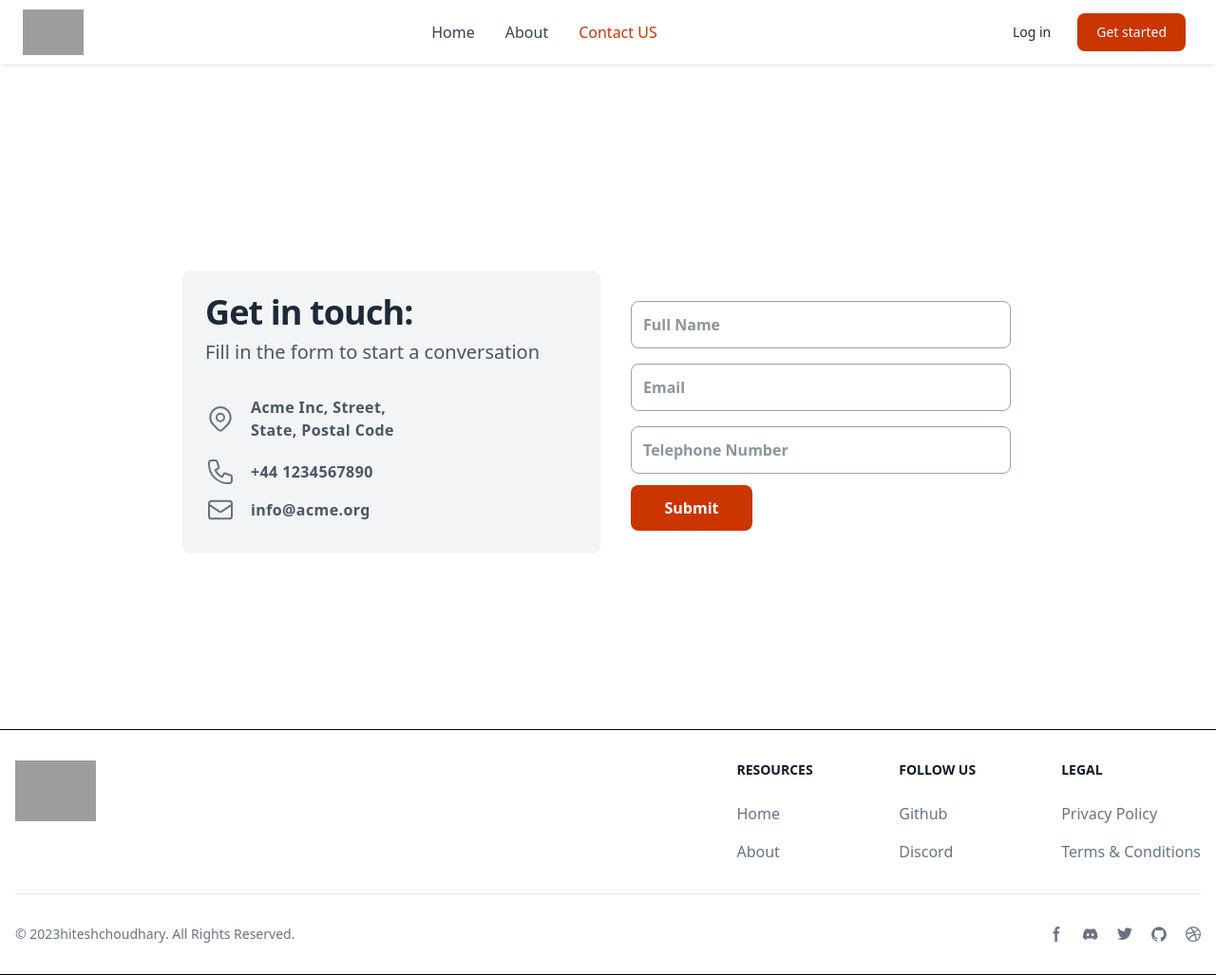
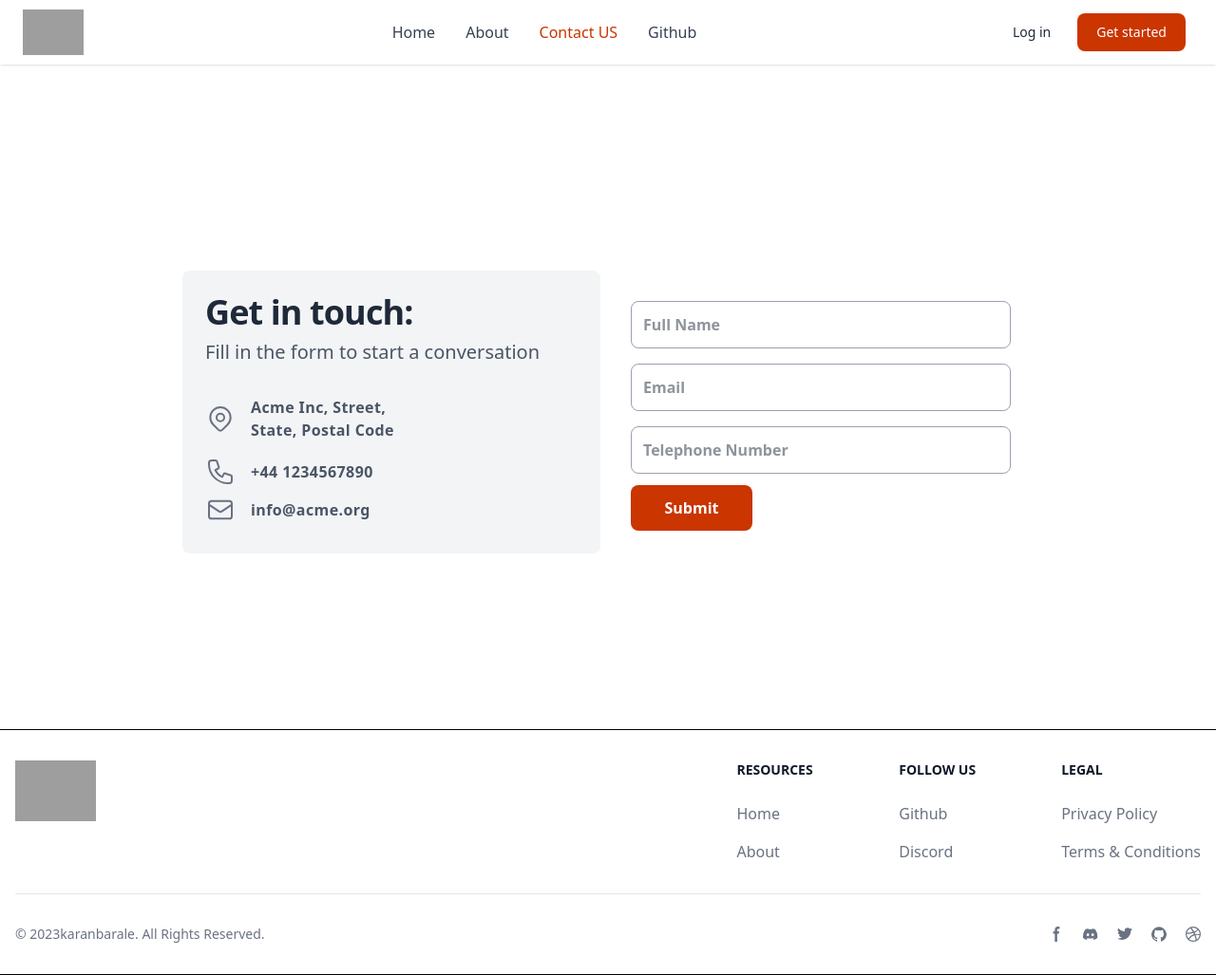
Before and after one commit to karanbgit/React-Practice, a React (Vite) app in the folder 07reactRouter/: page /contact in a window 1280 px wide. Shown: the whole page at 95% size. Built offline with nearby package versions, Linux system fonts and the light colour scheme; grey boxes are pictures that could not be loaded.

Commit message:
`feat: updated footer and added github link in header and routing for github page`

```diff
--- a/07reactRouter/src/components/Footer/Footer.jsx
+++ b/07reactRouter/src/components/Footer/Footer.jsx
@@ -36,7 +36,7 @@
                             <ul className="text-gray-500 font-medium">
                                 <li className="mb-4">
                                     <a
-                                        href="https://github.com/hiteshchoudhary"
+                                        href="https://github.com/karanbgit"
                                         className="hover:underline"
                                         target="_blank"
                                         rel="noreferrer"
@@ -72,8 +72,8 @@
                 <div className="sm:flex sm:items-center sm:justify-between">
                     <span className="text-sm text-gray-500 sm:text-center">
                         © 2023
-                        <a href="https://hiteshchoudhary.com/" className="hover:underline">
-                            hiteshchoudhary
+                        <a href="" className="hover:underline">
+                            karanbarale
                         </a>
                         . All Rights Reserved.
                     </span>
--- /dev/null
+++ b/07reactRouter/src/components/Github/Github.jsx
@@ -0,0 +1,33 @@
+import React, { useState, useEffect } from 'react'
+
+import { useLoaderData } from "react-router-dom";
+
+function Github() {
+
+    const data = useLoaderData ()
+    // const [data, setData] = useState([]);
+    // useEffect(() => {
+    //     fetch('https://github.com/users/karanbgit')
+    //         .then(res => res.json())
+    //         .then(data => {
+    //             console.log(data);
+    //             setData(data)
+    //         })
+    // }, [])
+
+    return (
+        <div className='text-center m-4
+         bg-gray-600 text-white
+         p-4 text-3xl'>Github Followers: {data.followers}
+            <img src={data.avatar_url} alt="Git Picture" width={200} />
+        </div>
+
+    )
+}
+
+export default Github
+
+export const githubInfoLoader = async () => {
+    const res = await fetch('https://api.github.com/users/karanbgit')
+    return res.json()
+}
--- a/07reactRouter/src/components/Header/Header.jsx
+++ b/07reactRouter/src/components/Header/Header.jsx
@@ -65,6 +65,17 @@
                                 </NavLink>
                             </li>
 
+                            <li>
+                                <NavLink
+                                to="/github"
+                                    className={({ isActive }) =>
+                                        `block py-2 pr-4 pl-3 duration-200 ${isActive ? "text-orange-700" : "text-gray-700"} border-b border-gray-100 hover:bg-gray-50 lg:hover:bg-transparent lg:border-0 hover:text-orange-700 lg:p-0`
+                                    }
+                                >
+                                    Github
+                                </NavLink>
+                            </li>
+
                         </ul>
                     </div>
                 </div>
--- a/07reactRouter/src/main.jsx
+++ b/07reactRouter/src/main.jsx
@@ -8,6 +8,7 @@
 import About from './components/About/About.jsx';
 import Contact from './components/Contact/Contact.jsx';
 import User from './components/User/User.jsx';
+import Github, { githubInfoLoader } from './components/Github/Github.jsx';
 
 // First Method to Routing
 
@@ -42,6 +43,11 @@
       <Route path='about' element={<About />} />
       <Route path='contact' element={<Contact />} />
       <Route path='user/:userid' element={<User />} />
+      <Route
+        loader={githubInfoLoader}
+        path='github'
+        element={<Github />}
+      />
     </Route>
   )
 )
```
